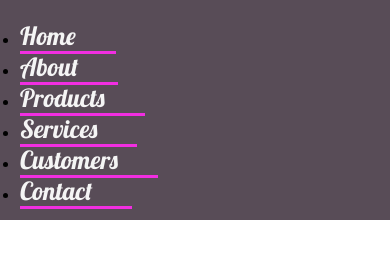
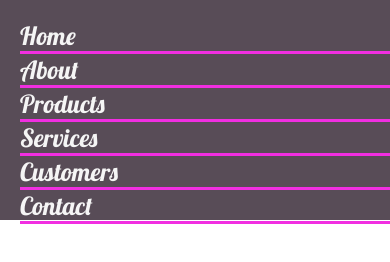
Before and after one commit to cstapiarubio/menu-laboratoria, a plain HTML site: page index.html in a window 390 px wide. Shown: the top 262 px of the page. Drawn offline with Linux system fonts and the light colour scheme.

Commit message:
trabajo final, aunque no me salio el menu despegable

```diff
--- a/assets/css/main.css
+++ b/assets/css/main.css
@@ -17,7 +17,7 @@ nav{
 	display: flex;
 }
 
-.flex-container li a{
+.flex-container a{
 	font-size: 25px;
 	color: whitesmoke;
 	text-decoration: none;
@@ -30,11 +30,11 @@ nav ul{
 	align-self: center;
 }
 
-nav ul li a{
+nav ul a{
 	border-right: #7B0B39 solid;
 	padding-right: 40px;
 }
 
-.flex-container li a:hover{
+.flex-container a:hover{
 	background-color: #5C0F40;
 }
--- a/assets/css/media.css
+++ b/assets/css/media.css
@@ -12,13 +12,13 @@
 		flex-direction: column;
 	}
 
-	nav ul li a{
+	nav ul a{
 		border-bottom: #F12EE1 solid;
 		border-right: none;
 	}
 
 
-	.flex-container li a:hover{
+	.flex-container a:hover{
 		background-color: #C768BF;
 	}
 
--- a/index.html
+++ b/index.html
@@ -13,12 +13,12 @@
 	<!--barra navegadora-->
 	<nav id= "navegador">
 		<ul class="flex-container">
-			<li id="home"><a href="#">Home</a></li>
-			<li id="about"><a href="#">About</a></li>
-			<li id="product"><a href="#">Products</a></li>
-			<li id="services"><a href="#">Services</a></li>
-			<li id="customers"><a href="#">Customers</a></li>
-			<li id="contact"><a href="#">Contact</a></li>
+			<a href="#">Home</a>
+			<a href="#">About</a>
+			<a href="#">Products</a>
+			<a href="#">Services</a>
+			<a href="#">Customers</a>
+			<a href="#">Contact</a>
 		</ul>
 	</nav>
 </body>
```
